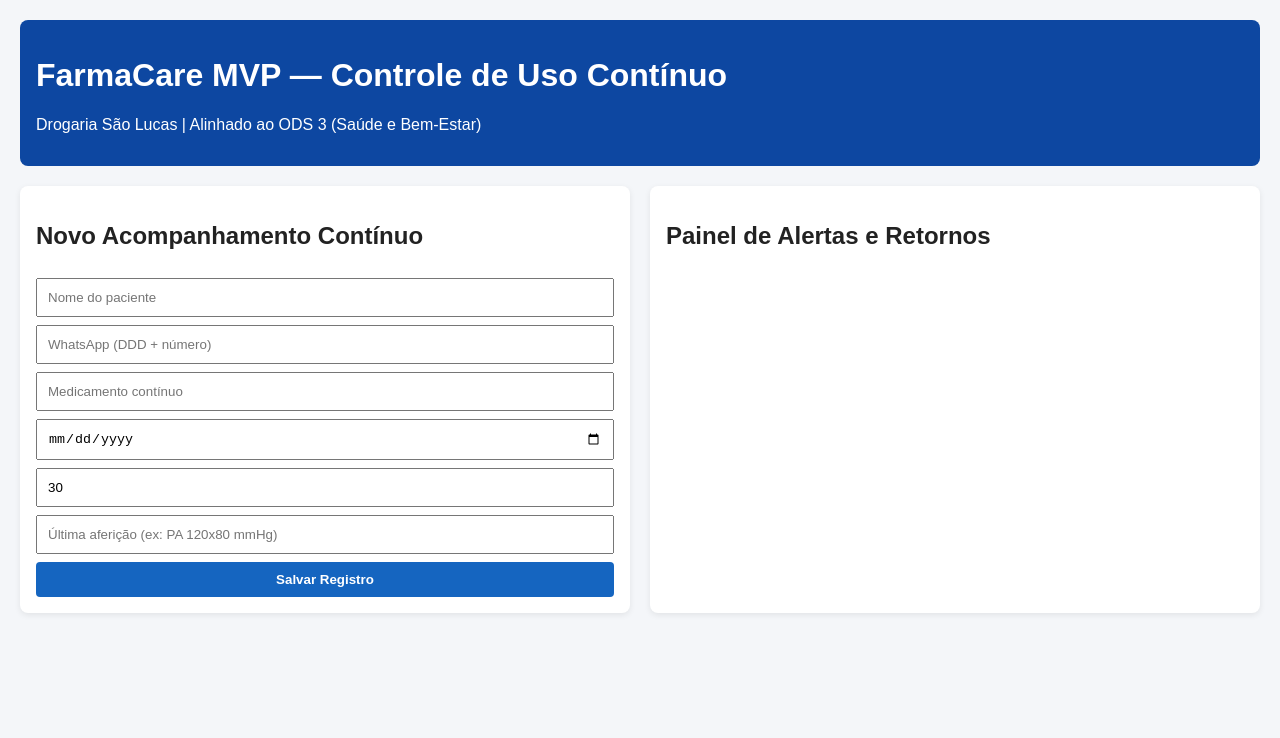
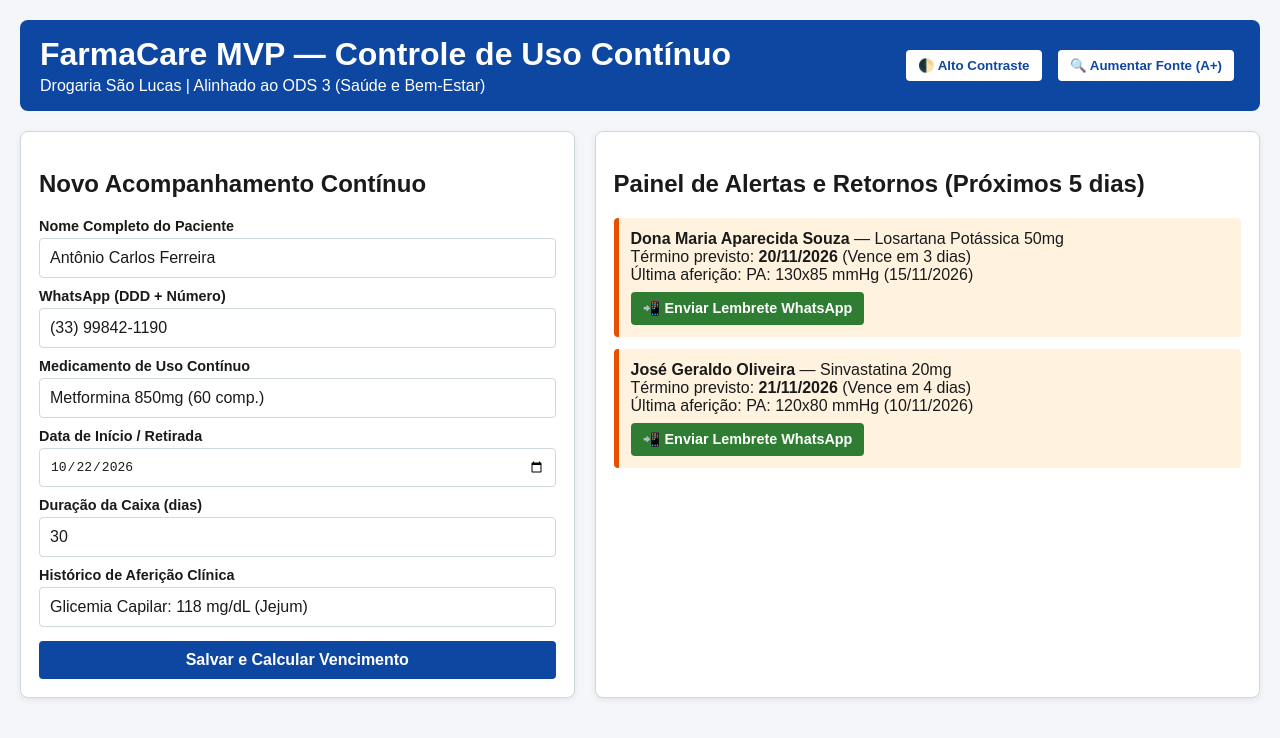
Before and after one commit to MrNiicky/mvp-controle-continuo-farmacia, a website: page index.html in a window 1280 px wide. Drawn offline with Linux system fonts and the light colour scheme.

Commit message:
Update index.html

```diff
--- a/index.html
+++ b/index.html
@@ -5,40 +5,63 @@
   <meta name="viewport" content="width=device-width, initial-scale=1.0" />
   <title>FarmaCare MVP — Drogaria São Lucas</title>
   <style>
-    body { font-family: Arial, sans-serif; margin: 20px; background: #f4f6f9; color: #222; }
-    header { background: #0d47a1; color: #fff; padding: 16px; border-radius: 8px; margin-bottom: 20px; }
-    .grid { display: grid; grid-template-columns: 1fr 1fr; gap: 20px; }
-    .card { background: #fff; padding: 16px; border-radius: 8px; box-shadow: 0 2px 6px rgba(0,0,0,0.08); }
-    input, button { width: 100%; padding: 10px; margin-top: 8px; box-sizing: border-box; }
-    button { background: #1565c0; color: #fff; border: none; border-radius: 4px; cursor: pointer; font-weight: bold; }
-    .alerta { border-left: 4px solid #e65100; background: #fff3e0; padding: 10px; margin-top: 10px; }
-    .btn-wpp { display: inline-block; margin-top: 6px; background: #2e7d32; color: #fff; padding: 6px 10px; text-decoration: none; border-radius: 4px; font-size: 13px; }
-    @media (max-width: 768px) { .grid { grid-template-columns: 1fr; } }
+    :root { --bg: #f4f6f9; --card: #ffffff; --text: #1a1a1a; --primary: #0d47a1; --border: #cfd8dc; --alert-bg: #fff3e0; --alert-border: #e65100; }
+    body.high-contrast { --bg: #000000; --card: #121212; --text: #ffff00; --primary: #00e5ff; --border: #ffff00; --alert-bg: #1e1e00; --alert-border: #ffff00; }
+    body.large-font { font-size: 125%; }
+    body { font-family: Arial, sans-serif; margin: 20px; background: var(--bg); color: var(--text); transition: all 0.2s; }
+    header { background: var(--primary); color: #fff; padding: 16px 20px; border-radius: 8px; margin-bottom: 20px; display: flex; justify-content: space-between; align-items: center; flex-wrap: wrap; gap: 10px; }
+    body.high-contrast header { color: #000; font-weight: bold; }
+    .a11y-bar button { background: #fff; color: #0d47a1; border: 2px solid #0d47a1; padding: 8px 12px; border-radius: 6px; cursor: pointer; font-weight: bold; width: auto; margin: 0 4px; }
+    body.high-contrast .a11y-bar button { background: #ffff00; color: #000; border-color: #ffff00; }
+    .grid { display: grid; grid-template-columns: 1fr 1.2fr; gap: 20px; }
+    .card { background: var(--card); padding: 18px; border-radius: 8px; border: 1px solid var(--border); box-shadow: 0 2px 6px rgba(0,0,0,0.08); }
+    label { display: block; margin-top: 10px; font-weight: bold; font-size: 0.9em; }
+    input, button.submit { width: 100%; padding: 10px; margin-top: 4px; box-sizing: border-box; border-radius: 4px; border: 1px solid var(--border); background: var(--card); color: var(--text); font-size: 1em; }
+    button.submit { background: var(--primary); color: #fff; border: none; cursor: pointer; font-weight: bold; margin-top: 14px; }
+    body.high-contrast button.submit { color: #000; }
+    .alerta { border-left: 5px solid var(--alert-border); background: var(--alert-bg); padding: 12px; margin-top: 12px; border-radius: 4px; }
+    .btn-wpp { display: inline-block; margin-top: 8px; background: #2e7d32; color: #fff; padding: 8px 12px; text-decoration: none; border-radius: 4px; font-weight: bold; font-size: 0.9em; }
+    body.high-contrast .btn-wpp { background: #00e676; color: #000; }
   </style>
 </head>
 <body>
   <header>
-    <h1>FarmaCare MVP — Controle de Uso Contínuo</h1>
-    <p>Drogaria São Lucas | Alinhado ao ODS 3 (Saúde e Bem-Estar)</p>
+    <div>
+      <h1 style="margin:0;">FarmaCare MVP — Controle de Uso Contínuo</h1>
+      <p style="margin:4px 0 0;">Drogaria São Lucas | Alinhado ao ODS 3 (Saúde e Bem-Estar)</p>
+    </div>
+    <div class="a11y-bar" role="region" aria-label="Recursos de Acessibilidade">
+      <button type="button" onclick="document.body.classList.toggle('high-contrast')">🌓 Alto Contraste</button>
+      <button type="button" onclick="document.body.classList.toggle('large-font')">🔍 Aumentar Fonte (A+)</button>
+    </div>
   </header>
   <div class="grid">
     <div class="card">
       <h2>Novo Acompanhamento Contínuo</h2>
-      <input id="nome" placeholder="Nome do paciente" />
-      <input id="telefone" placeholder="WhatsApp (DDD + número)" />
-      <input id="medicamento" placeholder="Medicamento contínuo" />
-      <input id="inicio" type="date" />
-      <input id="dias" type="number" placeholder="Duração da caixa (dias)" value="30" />
-      <input id="afericao" placeholder="Última aferição (ex: PA 120x80 mmHg)" />
-      <button onclick="adicionarPaciente()">Salvar Registro</button>
+      <label for="nome">Nome Completo do Paciente</label>
+      <input id="nome" value="Antônio Carlos Ferreira" />
+      <label for="telefone">WhatsApp (DDD + Número)</label>
+      <input id="telefone" value="(33) 99842-1190" />
+      <label for="medicamento">Medicamento de Uso Contínuo</label>
+      <input id="medicamento" value="Metformina 850mg (60 comp.)" />
+      <label for="inicio">Data de Início / Retirada</label>
+      <input id="inicio" type="date" value="2026-10-22" />
+      <label for="dias">Duração da Caixa (dias)</label>
+      <input id="dias" type="number" value="30" />
+      <label for="afericao">Histórico de Aferição Clínica</label>
+      <input id="afericao" value="Glicemia Capilar: 118 mg/dL (Jejum)" />
+      <button class="submit" onclick="adicionarPaciente()">Salvar e Calcular Vencimento</button>
     </div>
     <div class="card">
-      <h2>Painel de Alertas e Retornos</h2>
+      <h2>Painel de Alertas e Retornos (Próximos 5 dias)</h2>
       <div id="lista"></div>
     </div>
   </div>
   <script>
-    const registros = [];
+    const registros = [
+      { nome: "Dona Maria Aparecida Souza", medicamento: "Losartana Potássica 50mg", termino: "20/11/2026", status: "Vence em 3 dias", afericao: "PA: 130x85 mmHg (15/11/2026)", link: "https://wa.me/5533999112233" },
+      { nome: "José Geraldo Oliveira", medicamento: "Sinvastatina 20mg", termino: "21/11/2026", status: "Vence em 4 dias", afericao: "PA: 120x80 mmHg (10/11/2026)", link: "https://wa.me/5533999445566" }
+    ];
     function adicionarPaciente() {
       const nome = document.getElementById('nome').value;
       const telefone = document.getElementById('telefone').value.replace(/\D/g, '');
@@ -46,23 +69,24 @@
       const inicio = document.getElementById('inicio').value;
       const dias = Number(document.getElementById('dias').value);
       const afericao = document.getElementById('afericao').value;
-      if (!nome || !inicio) return alert('Preencha nome e data inicial.');
       const dt = new Date(inicio + 'T00:00:00');
       dt.setDate(dt.getDate() + dias);
       const termino = dt.toLocaleDateString('pt-BR');
-      const msg = encodeURIComponent(`Olá, ${nome}! Lembramos que seu medicamento (${medicamento}) vence em ${termino}.`);
-      registros.push({ nome, medicamento, termino, afericao, link: `https://wa.me/55${telefone}?text=${msg}` });
+      const msg = encodeURIComponent(`Olá, ${nome}! Aqui é da Drogaria São Lucas. Seu medicamento (${medicamento}) vence em ${termino}.`);
+      registros.unshift({ nome, medicamento, termino, status: "Vence em 4 dias (Recém-cadastrado)", afericao, link: `https://wa.me/55${telefone}?text=${msg}` });
       renderizar();
     }
     function renderizar() {
       document.getElementById('lista').innerHTML = registros.map(r => `
         <div class="alerta">
           <strong>${r.nome}</strong> — ${r.medicamento}<br/>
-          Término previsto: <b>${r.termino}</b> | Aferição: ${r.afericao || 'N/A'}<br/>
-          <a class="btn-wpp" href="${r.link}" target="_blank">Enviar Lembrete WhatsApp</a>
+          Término previsto: <b>${r.termino}</b> (${r.status})<br/>
+          Última aferição: ${r.afericao}<br/>
+          <a class="btn-wpp" href="${r.link}" target="_blank">📲 Enviar Lembrete WhatsApp</a>
         </div>
       `).join('');
     }
+    renderizar();
   </script>
 </body>
 </html>
```
